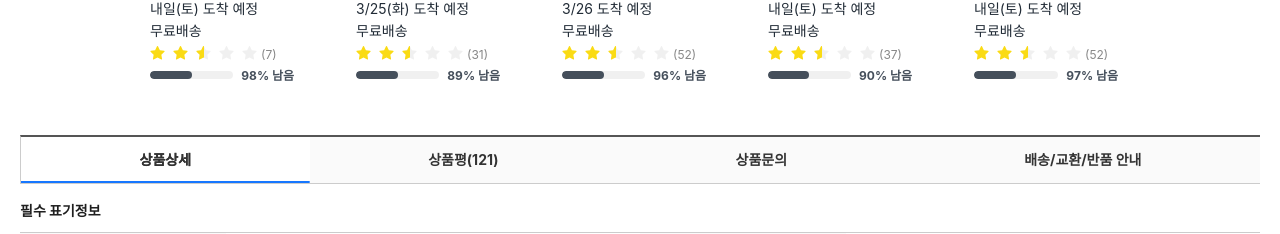
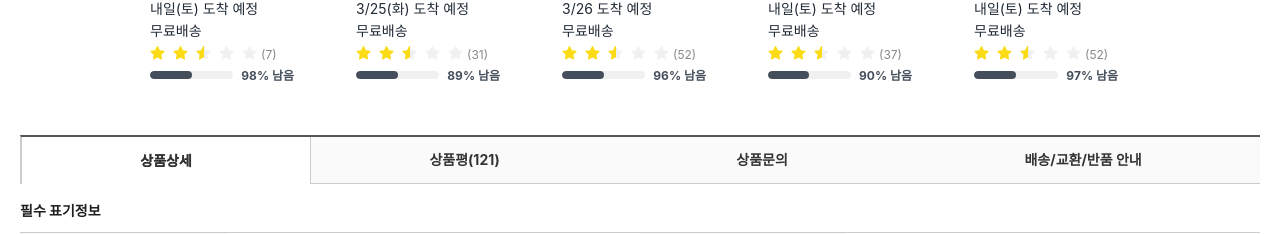
Before and after one commit to Taetea1/CoupangDetailPage, a React app in the folder react-test2/: page / in a window 1280 px wide. Shown: the part 1117-1351 px from the top of the page. Built offline with nearby package versions, Linux system fonts and the light colour scheme.

Commit message:
Fix: 카테고리 탭 css 수정

```diff
--- a/react-test2/src/category/Category.css
+++ b/react-test2/src/category/Category.css
@@ -1,34 +1,45 @@
+/* 탭 전체 스타일 */
 .custom-tabs .ant-tabs-nav {
   display: flex;
   justify-content: space-between;
   border-top: 2px solid #555;
   border-left: 1px solid #ccc;
-  border-bottom: 1px solid #ccc;
   padding: 0;
 }
 
+/* 탭 안의 글씨들 */
 .custom-tabs .ant-tabs-nav .ant-tabs-tab {
   flex-grow: 1; /* 각 탭이 고르게 넓이를 차지하게 설정 */
   justify-content: center;
   margin: 0;
+  border-bottom: 1px solid #ccc;
   background-color: #fafafa;
 }
 
+/* 각 라벨 */
 .custom-tab-label {
   font-weight: bold;
   font-size: 14px;
   color: #333;
   padding: 12px 16px;
-
   border-radius: 4px;
   transition: background-color 0.3s ease;
 }
 
+/* 선택된 탭 */
 .custom-tabs .ant-tabs-nav .ant-tabs-tab.ant-tabs-tab-active {
-  border-bottom: none !important; /* 선택된 탭의 하단 border 제거 */
   background-color: #fff; /* 선택된 탭은 배경색을 다르게 */
+  border-bottom: none !important;
+  border-left: 1px solid #ccc;
+  border-right: 1px solid #ccc;
 }
 
+/* 탭 전체 크기 */
 .ant-tabs-nav-list {
   width: 100%;
 }
+
+/* 인디케이터 안 보이게 */
+.custom-tabs .ant-tabs-ink-bar {
+  display: none !important;
+}
```
